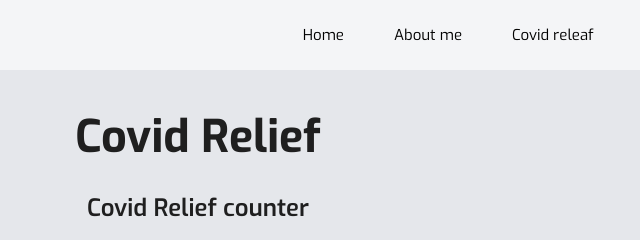
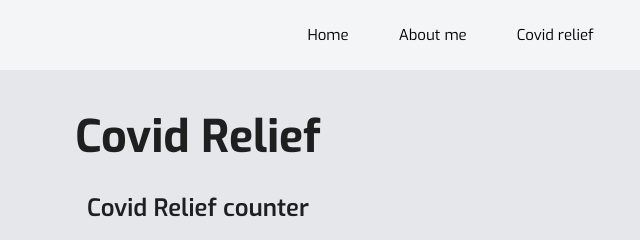
Before and after one commit to Neeerrr/Poonam, a plain HTML site: page covide-relife.html in a window 1280 px wide. Shown: the top 240 px of the page, 442-1082 px from the left. Drawn offline with nearby package versions, Linux system fonts and the light colour scheme.

Commit message:
Update covide-relife.html

```diff
--- a/covide-relife.html
+++ b/covide-relife.html
@@ -56,7 +56,7 @@
               <a class="link" href="career-acadamy.html">About me</a>
             </li>
             <li class="navLink">
-              <a class="link" href="covide-relife.html">Covid releaf </a>
+              <a class="link" href="covide-relife.html">Covid relief </a>
             </li>
             <li class="navLink">
               <a class="link" href="self-group.html">Self Help Group</a>
```
